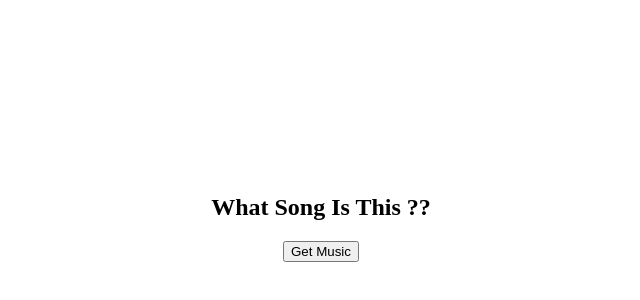
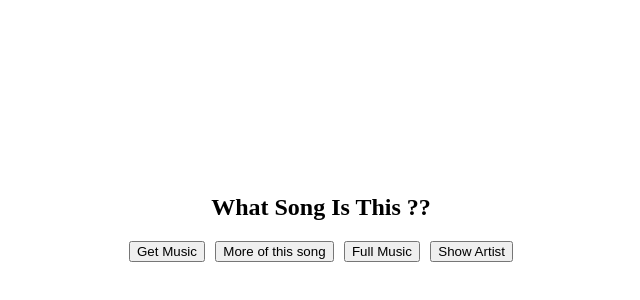
Before and after one commit to yanmagale/what-song-is-that, a React (Create React App) app: page / in a window 1280 px wide. Shown: the part 190-490 px from the top of the page, without its empty margins (319-959 px from the left). Built offline with nearby package versions, Linux system fonts and the light colour scheme.

Commit message:
feat: add show more this song, full song and show music info actions

```diff
--- a/src/App.css
+++ b/src/App.css
@@ -13,3 +13,8 @@
      width: 300px;
     margin-top: 10px;
   }
+.actions {
+  width: 30vw;
+    display: flex;
+    justify-content: space-between;
+}
--- a/src/App.js
+++ b/src/App.js
@@ -1,5 +1,5 @@
 import React, { Component } from 'react';
-import './App.css';
+import './app.css';
 
 class App extends Component {
   constructor() {
@@ -56,7 +56,7 @@ class App extends Component {
         },
         'Motley Crue': {
           finished: false,
-          songs: ['Girls Girls Girls']
+          songs: ['Shout at the devil','Girls Girls Girls']
         },
         'Slayer': {
           finished: false,
@@ -69,7 +69,19 @@ class App extends Component {
         'Helloween': {
           finished: false,
           songs: ['I want out']
-        }
+        },
+        'The Police': {
+          finished: false,
+          songs: ['Message in a bottle']
+        },
+        'Black Sabbath': {
+          finished: false,
+          songs: ['Iron Man', 'Paranoid', 'War Pigs']
+        },
+        'Ozzy Osbourne': {
+          finished: false,
+          songs: ['Mama im coming home', 'Crazy Train']
+        },
       },
       previuslyBands: [],
       passedTracks: [],
@@ -83,7 +95,13 @@ class App extends Component {
     return (
       <div className="container">
         <h2>What Song Is This ??</h2>
-        <button onClick={() => this.getSong()}>Get Music</button>
+        <div className="actions">
+          <button onClick={() => this.getSong()}>Get Music</button>
+          <button onClick={() => this.getMoreSong()}>More of this song</button>
+          <button onClick={() => this.getFullSong()}>Full Music</button>
+          <button onClick={() => this.showSongInformation()}>Show Artist</button>
+        </div>
+        <audio id="player"></audio>
         {Object.keys(track).length > 0 && isShowTrack && (
           <React.Fragment>
             <div className="track">
@@ -120,9 +138,41 @@ class App extends Component {
     };
   }
 
+  showSongInformation() {
+    this.setState({ isShowTrack: true })
+  }
+
+  getMoreSong() {
+    let player = document.getElementById("player");
+    player.play();
+    setTimeout(() => {
+      player.pause();
+    }, 5000)
+  }
+
+  getFullSong() {
+    let player = document.getElementById("player");
+    player.play();
+
+
+    player.onended = function() {
+      this.resetPlayer();
+    };
+
+  }
+
+  resetPlayer() {
+    this.setState({ isShowTrack: false })
+    let player = document.getElementById("player");
+    player.currentTime = 0;
+    player.src = ''
+    player.pause();
+  }
+
   async getSong() {
+    this.resetPlayer();
     const randomTrack = this._generateRandomTrack();
-    const token = 'BQBYoq_hTkjWHyxBNr4tk5bNjxRMrS9W6K20yy-WU5ko3IgLaTvbGWqXu4vgc8Ye-1VfHWvNks46-FAIQHe6KrPRMrFM7ZnLH0UykAd3mhxU-GdUXjQ7Iyq3UeLwlY_AYMYQDME0984pgBsOG4DKCbWI9yA6-mRU3mjDc0OKcBey-n-1z_P9E5gD07TPSjxdOIVniTjZa2PZNnci5tGdd2AebvM';
+    const token = 'YOUR TOKEN HERE';
     const data = await fetch(`https://api.spotify.com/v1/search?q=${decodeURIComponent(randomTrack.band)} ${decodeURIComponent(randomTrack.song)}&type=track`,
       { headers: { 'Authorization': 'Bearer ' + token } })
       .then(response => response.json())
@@ -136,18 +186,17 @@ class App extends Component {
         .then(response => response.json())
         .catch(error => new Error('erro at get characters', error));
 
+
       if (track.preview_url) {
-        let player = new Audio(track.preview_url);
+        this.setState({ track: track })
+        let player = document.getElementById("player");
+        player.src = track.preview_url;
+        player.currentTime = 0;
         player.play();
-        this.setState({ track: track })
-        setTimeout(() => {
-          this.setState({ isShowTrack: true })
-        }, 4000)
+
         setTimeout(() => {
           player.pause();
-          player.currentTime = 0;
-          this.setState({ isShowTrack: false })
-        }, 10000)
+        }, 3000)
       }
     }
   }
```
